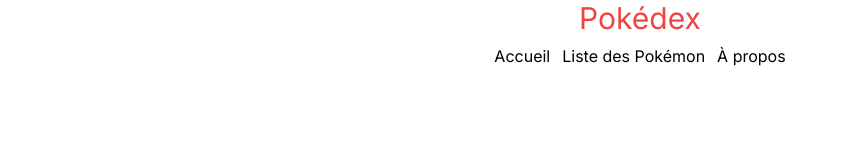
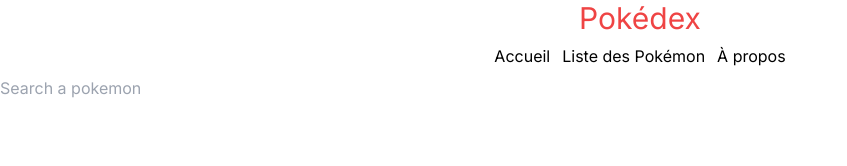
Before and after one commit to RamazanCinar/pokedex, a Next.js app: page / in a window 1280 px wide. Shown: the top 166 px of the page, without its empty margins (0-847 px from the left). Built offline with nearby package versions, Linux system fonts and the light colour scheme.

Commit message:
Created searchBar component & added in homepage

```diff
--- a/app/page.jsx
+++ b/app/page.jsx
@@ -1,3 +1,4 @@
+import SearchBar from '@/components/searchbar';
 import './globals.css';
 
 import Link from 'next/link';
@@ -18,6 +19,8 @@
         </li>
       </ul>
 
+      <SearchBar />
+
 
 
     </div>
--- /dev/null
+++ b/components/searchbar.jsx
@@ -0,0 +1,8 @@
+export default function SearchBsr() {
+    return (
+        <input
+            type="text"
+            placeholder="Search a pokemon"
+        />
+    )
+}
```
